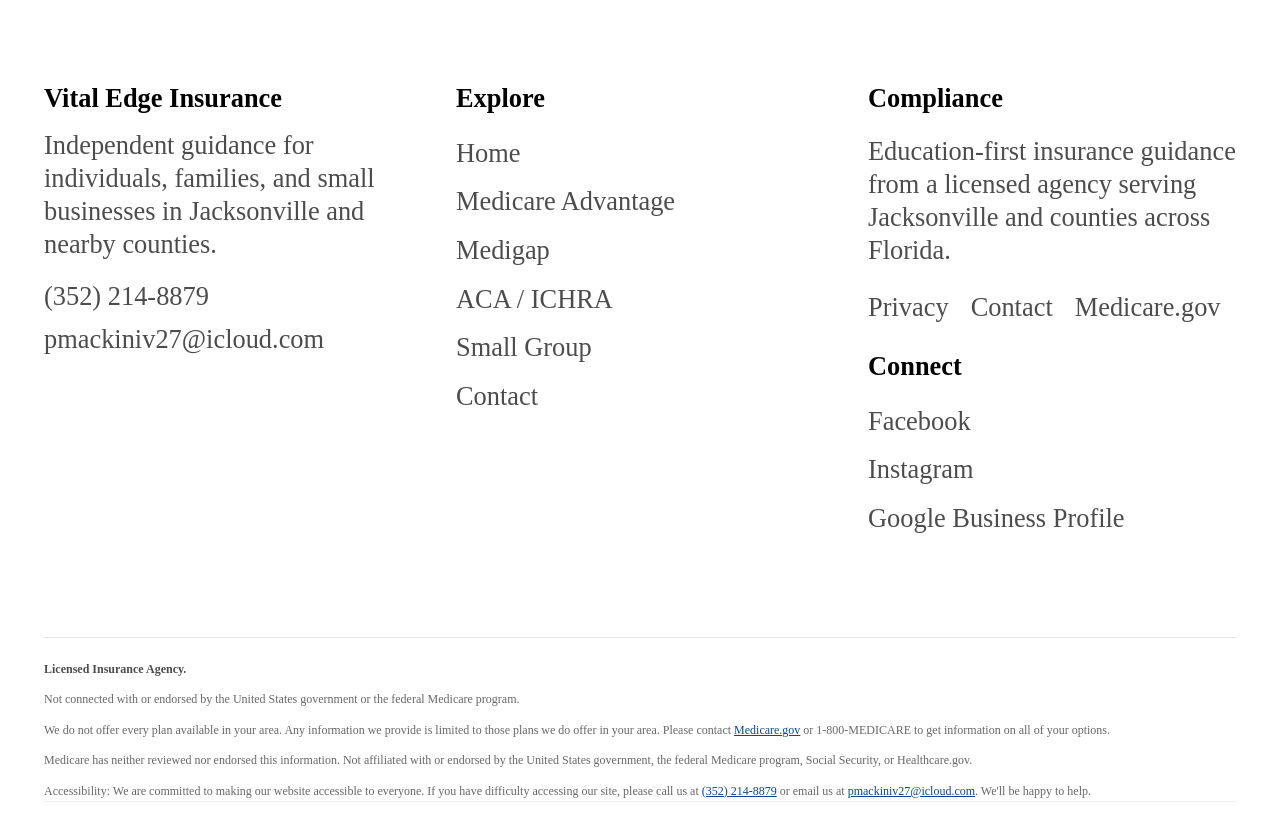
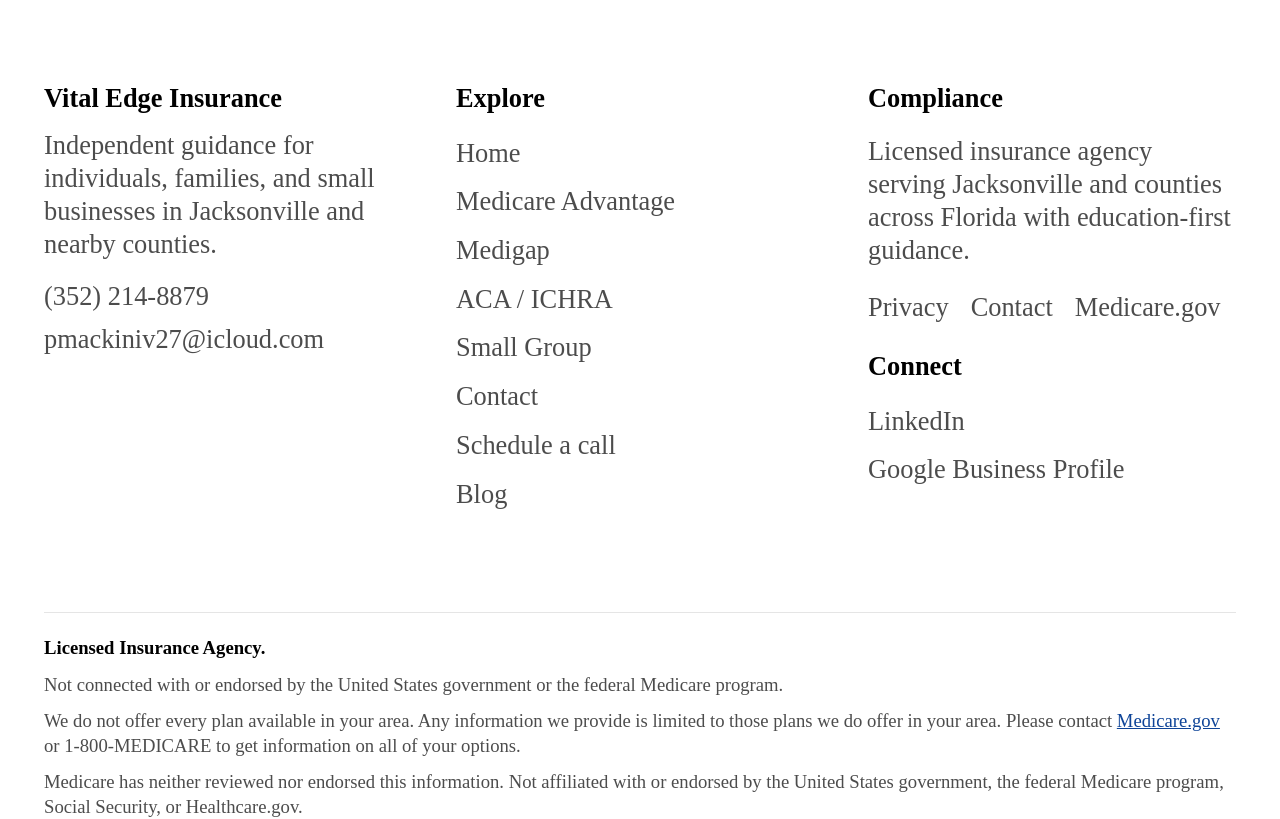
Before and after one commit to pmackiniv/vital-edge-insurance, a Next.js app: page / in a window 1280 px wide. Shown: the part 7140-7959 px from the top of the page. Built offline with nearby package versions, Linux system fonts and the light colour scheme; no server answers.

Commit message:
feat(compliance): canonical footer disclosure at 14pt

```diff
--- a/src/app/globals.css
+++ b/src/app/globals.css
@@ -73,6 +73,11 @@
 .text-xs {
   font-size: 0.7rem;
   line-height: 1.4;
+}
+
+.bottom-fine-print {
+  font-size: 14pt;
+  line-height: 1.35;
 }
 
 /* Apple-glass baseline for panels that still use bg-white */
@@ -388,6 +393,13 @@
   }
 }
 
+@media (max-width: 390px) {
+  .bottom-fine-print {
+    font-size: 14pt;
+    line-height: 1.35;
+  }
+}
+
 @media (prefers-reduced-motion: reduce) {
   .vei-tide {
     animation: none;
--- a/src/components/BottomFinePrint.tsx
+++ b/src/components/BottomFinePrint.tsx
@@ -2,10 +2,8 @@
 
 export function BottomFinePrint() {
   return (
-    <div className="mt-6 border-t border-black/10 pt-4 text-[12px] leading-relaxed text-black/60">
-      <p className="font-semibold text-black/70">
-        Licensed Insurance Agency.
-      </p>
+    <div className="bottom-fine-print mt-6 border-t border-black/10 pt-4 text-black/70">
+      <p className="font-semibold text-black">Licensed Insurance Agency.</p>
       <p className="mt-2">
         Not connected with or endorsed by the United States government or the federal Medicare program.
       </p>
@@ -14,8 +12,8 @@
         offer in your area. Please contact{" "}
         <a className="underline" href="https://www.medicare.gov" target="_blank" rel="noreferrer">
           Medicare.gov
-        </a>
-        {" "}or 1-800-MEDICARE to get information on all of your options.
+        </a>{" "}
+        or 1-800-MEDICARE to get information on all of your options.
       </p>
       <p className="mt-2">
         Medicare has neither reviewed nor endorsed this information. Not affiliated with or endorsed by the United States
@@ -23,11 +21,8 @@
       </p>
       <p className="mt-2">
         Accessibility: We are committed to making our website accessible to everyone. If you have difficulty accessing our
-        site, please call us at{" "}
-        <a className="underline" href={`tel:${site.phoneE164}`}>{site.phoneDisplay}</a>{" "}
-        or email us at{" "}
-        <a className="underline" href={`mailto:${site.email}`}>{site.email}</a>.
-        {" "}We&apos;ll be happy to help.
+        site, call <a className="underline" href={`tel:${site.phoneE164}`}>{site.phoneDisplay}</a> or email{" "}
+        <a className="underline" href={`mailto:${site.email}`}>{site.email}</a>. We&apos;ll be happy to help.
       </p>
     </div>
   );
--- a/src/components/Footer.tsx
+++ b/src/components/Footer.tsx
@@ -2,7 +2,7 @@
 import { Container } from "@/components/Container";
 import { BottomFinePrint } from "@/components/BottomFinePrint";
 import { site } from "@/lib/site";
-import { externalLinkProps, FACEBOOK, GBP_REVIEWS, INSTAGRAM } from "@/lib/externalLinks";
+import { externalLinkProps, GBP_REVIEWS, LINKEDIN_COMPANY_PUBLIC } from "@/lib/externalLinks";
 
 export function Footer() {
   const linkProps = externalLinkProps();
@@ -35,13 +35,15 @@
                   </Link>
                 </li>
               ))}
+              <li><Link className="text-black/70 hover:text-black" href="/schedule">Schedule a call</Link></li>
+              <li><Link className="text-black/70 hover:text-black" href="/blog">Blog</Link></li>
             </ul>
           </div>
 
           <div>
             <div className="text-sm font-semibold text-black">Compliance</div>
             <p className="mt-3 text-sm leading-6 text-black/70">
-              Education-first insurance guidance from a licensed agency serving Jacksonville and counties across Florida.
+              Licensed insurance agency serving Jacksonville and counties across Florida with education-first guidance.
             </p>
             <div className="mt-4 flex gap-4 text-sm">
               <Link className="text-black/70 hover:text-black" href="/privacy">Privacy</Link>
@@ -50,8 +52,7 @@
             </div>
             <div className="mt-4 text-sm font-semibold text-black">Connect</div>
             <div className="mt-3 space-y-2 text-sm">
-              <a className="block text-black/70 hover:text-black" href={FACEBOOK} {...linkProps}>Facebook</a>
-              <a className="block text-black/70 hover:text-black" href={INSTAGRAM} {...linkProps}>Instagram</a>
+              <a className="block text-black/70 hover:text-black" href={LINKEDIN_COMPANY_PUBLIC} {...linkProps}>LinkedIn</a>
               <a className="block text-black/70 hover:text-black" href={GBP_REVIEWS} {...linkProps}>Google Business Profile</a>
             </div>
           </div>
```
